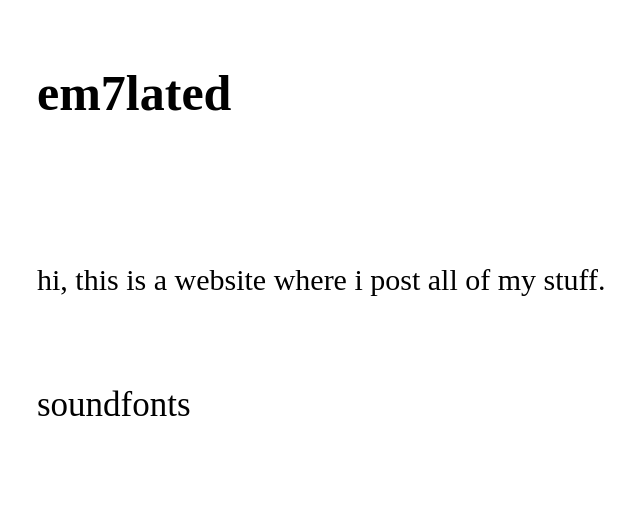
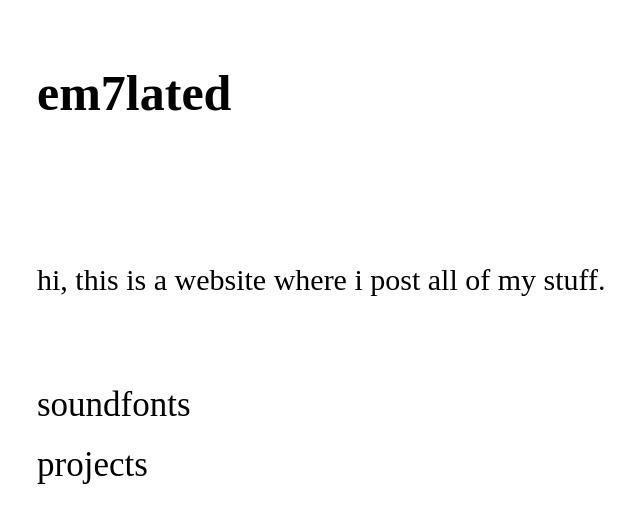
Before and after one commit to em7lated/em7lated.github.io, a plain HTML site: page index.html in a window 1280 px wide. Shown: the whole page, without its empty margins (1-641 px from the left). Drawn offline with Linux system fonts and the light colour scheme; a web font is replaced by a local one.

Commit message:
Update index.html

```diff
--- a/index.html
+++ b/index.html
@@ -53,6 +53,7 @@ color: #fff;
 <p>hi, this is a website where i post all of my stuff.</p>
 <br>
 <a href=/soundfonts>soundfonts</a>
+<a href=/project>projects</a>
 
 </body>
 </html>
```
